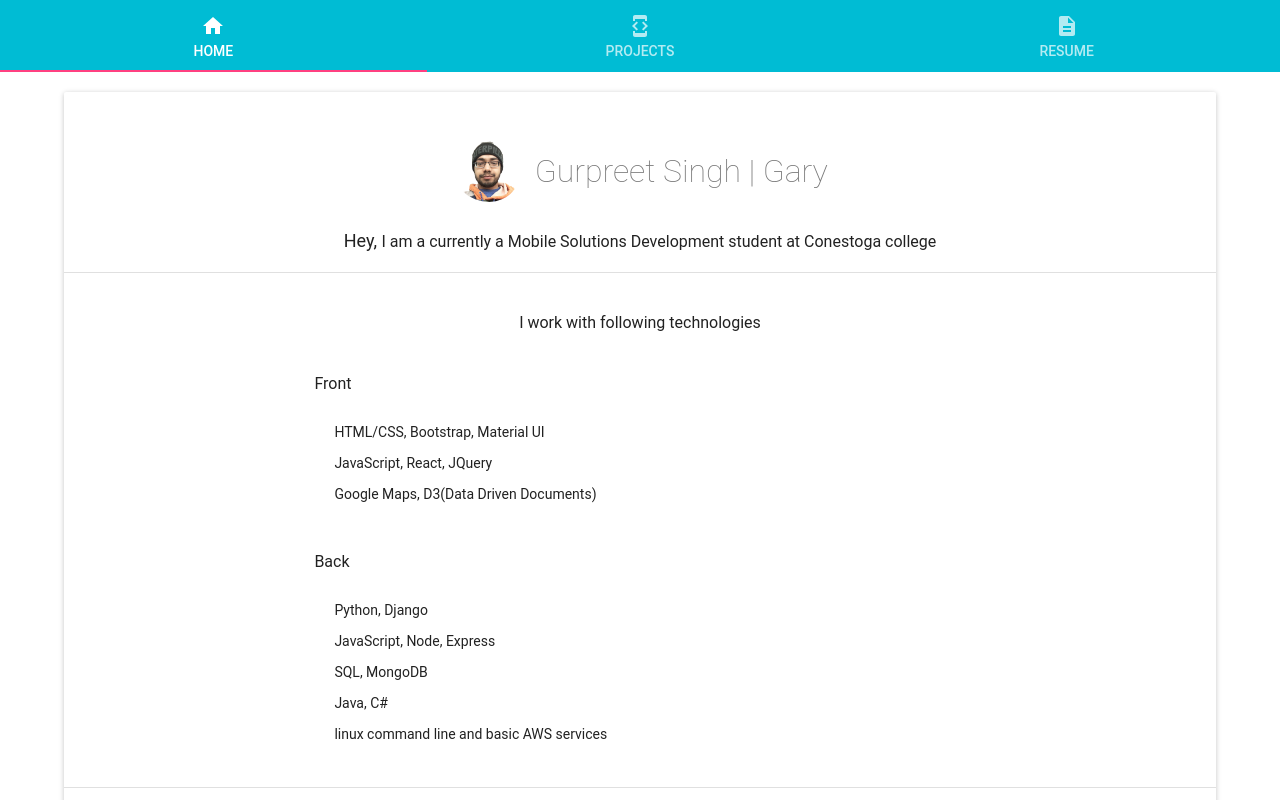
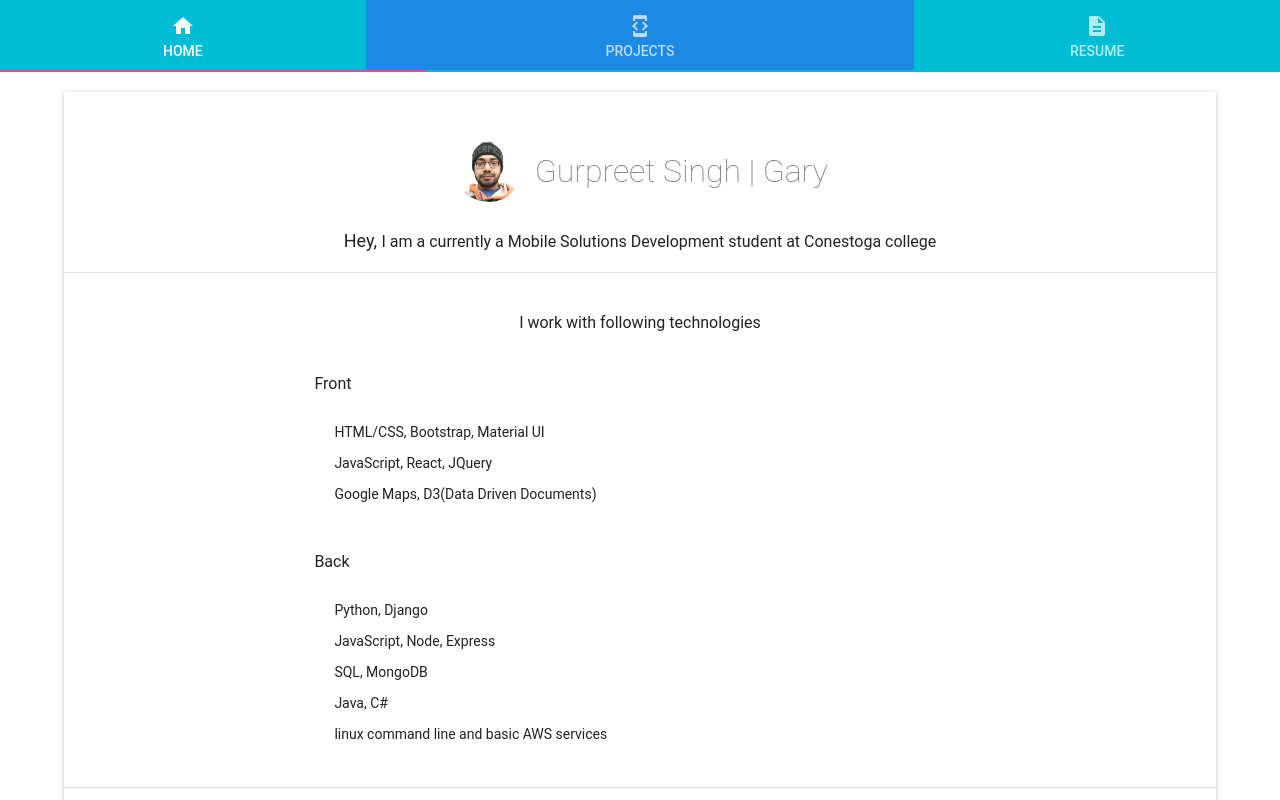
Before and after one commit to garys-io/PersonalWebSite, a React (Create React App) app in the folder client/: page / in a window 1280 px wide. Shown: the top 800 px of the page. Built offline with nearby package versions, Linux system fonts and the light colour scheme; what react-tap-event-plugin would draw is missing.

Commit message:
Make projects tab look prominent

```diff
--- a/client/src/Components/MainComp.js
+++ b/client/src/Components/MainComp.js
@@ -6,6 +6,7 @@ import ActionCode from 'material-ui/svg-icons/action/code';
 import DeviceDeveloperMode from 'material-ui/svg-icons/device/developer-mode';
 import injectTapEventPlugin from 'react-tap-event-plugin';
 import Paper from 'material-ui/Paper';
+import {blue500, blue600, blue400} from 'material-ui/styles/colors';
 
 import HomeComp from './HomeComp';
 import ProjectsComp from './ProjectsComp';
@@ -31,8 +32,10 @@ class MainComp extends Component {
             margin: '20px 5%',
             display: 'inline-block',
         },
-        bigIcon: {
-            width: '100px'
+        projectTab: {
+            width: '50%',
+            height: '70px',
+            backgroundColor: blue600
         }
     };
 
@@ -45,7 +48,7 @@ class MainComp extends Component {
                 </Paper>
             </Tab>
 
-            <Tab label="Projects" icon={<DeviceDeveloperMode style={styles.bigIcon} />} >
+            <Tab label="Projects" style={styles.projectTab} icon={<DeviceDeveloperMode />} >
                 <Paper style={styles.paper} zDepth={1}>
                     <ProjectsComp />
                 </Paper>
```
